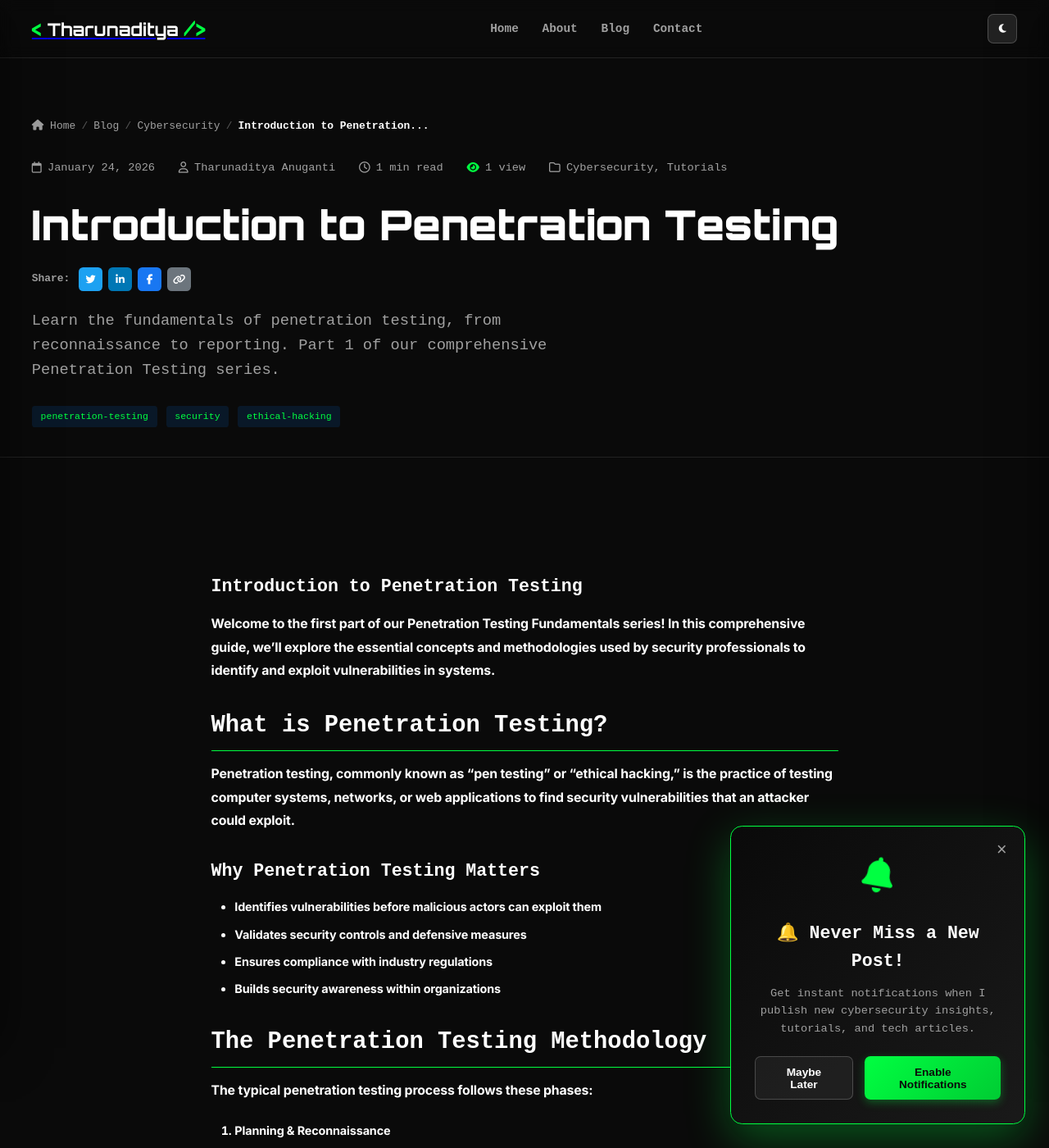
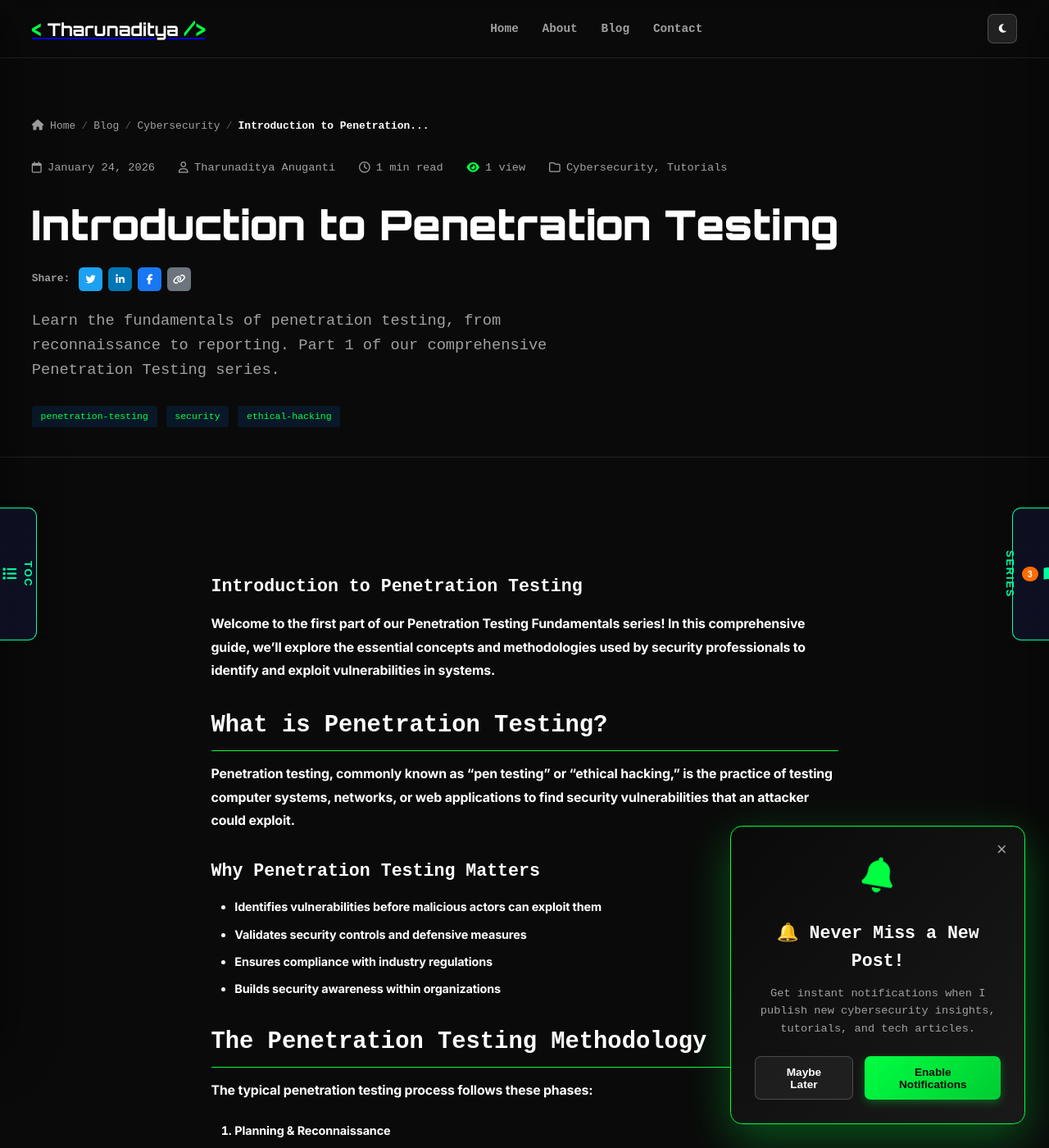
Before and after one commit to Tharunaditya/tharunaditya.github.io, a Jekyll site: the page built from _posts/2026-01-25-pentesting-fundamentals-part-1.md, in a window 1280 px wide and 1400 px high. Shown: the whole window at 82% size. Built offline with Jekyll 4.4.1, drawn with Linux system fonts in a browser that asks for light colours; nearby versions of some CDN libraries; comment, search, counter and statistics services are not loaded.

Commit message:
Fix bookmark tabs visibility by moving tabs outside sidebars

```diff
--- a/_layouts/post.html
+++ b/_layouts/post.html
@@ -133,11 +133,6 @@ layout: default
 
 <!-- Left Sidebar: Table of Contents (Collapsible) -->
 <aside class="toc-sidebar collapsed" id="tocSidebar" aria-hidden="true">
-    <!-- TOC Tab (Bookmark style) -->
-    <button class="sidebar-tab toc-tab" aria-label="Toggle Table of Contents" title="Table of Contents (T)">
-        <span class="tab-text">TOC</span>
-        <i class="fas fa-list tab-icon"></i>
-    </button>
             <div class="sidebar-header">
                 <h3><i class="fas fa-list"></i> Table of Contents</h3>
                 <button class="sidebar-close" aria-label="Close TOC">
@@ -148,19 +143,15 @@ layout: default
                 <div id="toc-container"></div>
             </div>
         </aside>
+        <!-- TOC Tab (Bookmark style) -->
+        <button class="sidebar-tab toc-tab" aria-label="Toggle Table of Contents" title="Table of Contents (T)">
+            <span class="tab-text">TOC</span>
+            <i class="fas fa-list tab-icon"></i>
+        </button>
 
         <!-- Right Sidebar: Series Navigation (Collapsible) -->
         {% if page.series %}
         <aside class="series-sidebar collapsed" id="seriesSidebar" aria-hidden="true">
-            <!-- Series Tab (Bookmark style) -->
-            <button class="sidebar-tab series-tab" aria-label="Toggle Series Navigation" title="Series Navigation (S)">
-                <span class="tab-text">SERIES</span>
-                {% assign total_series = site.posts | where: "series", page.series | size %}
-                {% if total_series > 0 %}
-                <span class="tab-badge">{{ total_series }}</span>
-                {% endif %}
-                <i class="fas fa-book-open tab-icon"></i>
-            </button>
             <div class="sidebar-header">
                 <h3><i class="fas fa-book-open"></i> {{ page.series }}</h3>
                 <button class="sidebar-close" aria-label="Close Series">
@@ -239,6 +230,15 @@ layout: default
                 </div>
             </div>
         </aside>
+        <!-- Series Tab (Bookmark style) -->
+        <button class="sidebar-tab series-tab" aria-label="Toggle Series Navigation" title="Series Navigation (S)">
+            <span class="tab-text">SERIES</span>
+            {% assign total_series = site.posts | where: "series", page.series | size %}
+            {% if total_series > 0 %}
+            <span class="tab-badge">{{ total_series }}</span>
+            {% endif %}
+            <i class="fas fa-book-open tab-icon"></i>
+        </button>
         {% endif %}
 
     <!-- Sidebar Backdrop (Outside container) -->
--- a/assets/css/blog.css
+++ b/assets/css/blog.css
@@ -829,7 +829,7 @@
    SIDEBAR BOOKMARK TABS
 ============================================ */
 .sidebar-tab {
-    position: absolute;
+    position: fixed;
     top: 50%;
     transform: translateY(-50%);
     width: 50px;
@@ -855,33 +855,25 @@
 
 /* TOC Tab - sticks out from left sidebar */
 .toc-tab {
-    right: -50px;
+    left: 0;
     border-left: none;
     border-radius: 0 12px 12px 0;
 }
 
 /* Series Tab - sticks out from right sidebar */
 .series-tab {
-    left: -50px;
+    right: 0;
     border-right: none;
     border-radius: 12px 0 0 12px;
     writing-mode: vertical-lr;
 }
 
 .sidebar-tab:hover {
+    transform: translateY(-50%) scale(1.05);
     box-shadow: 6px 0 20px rgba(0, 255, 159, 0.4);
     background: var(--sidebar-accent);
     color: #0a0a0a;
     filter: brightness(1.1);
-}
-
-/* Hover states that maintain positioning */
-.toc-sidebar:not(.expanded) .toc-tab:hover {
-    transform: translateX(calc(var(--sidebar-width) + 50px)) translateY(-50%) scale(1.05);
-}
-
-.series-sidebar:not(.expanded) .series-tab:hover {
-    transform: translateX(calc(-1 * (var(--sidebar-width) + 50px))) translateY(-50%) scale(1.05);
 }
 
 .sidebar-tab .tab-text {
@@ -908,8 +900,8 @@
 }
 
 /* Hide tabs when sidebar is expanded */
-.toc-sidebar.expanded .toc-tab,
-.series-sidebar.expanded .series-tab {
+.toc-sidebar.expanded + .toc-tab,
+.series-sidebar.expanded + .series-tab {
     opacity: 0;
     pointer-events: none;
 }
@@ -1029,7 +1021,7 @@
     box-shadow: var(--shadow-xl);
     z-index: 1040; /* Above navbar (1000), below toggle buttons (1050) */
     overflow-y: auto;
-    overflow-x: hidden;
+    overflow-x: visible;
     padding: 0;
     transition: transform var(--transition-normal);
 
@@ -1083,19 +1075,9 @@
     transform: translateX(100%);
 }
 
-/* Tabs positioning - keep visible when sidebar is collapsed */
-.toc-sidebar:not(.expanded) .toc-tab {
-    transform: translateX(calc(var(--sidebar-width) + 50px)) translateY(-50%);
-}
-
-.series-sidebar:not(.expanded) .series-tab {
-    transform: translateX(calc(-1 * (var(--sidebar-width) + 50px))) translateY(-50%);
-}
-
 /* Hide tabs when sidebar is expanded */
-.toc-sidebar.expanded .toc-tab,
-.series-sidebar.expanded .series-tab {
-    transform: translateX(0) translateY(-50%);
+.toc-sidebar.expanded + .toc-tab,
+.series-sidebar.expanded + .series-tab {
     opacity: 0;
     pointer-events: none;
 }
@@ -1109,15 +1091,10 @@
     transform: translateX(0);
 }
 
-/* Collapsed state - allow tab interactions */
-.toc-sidebar.collapsed,
-.series-sidebar.collapsed {
+/* Collapsed state - disable inner content only (tabs remain clickable) */
+.toc-sidebar.collapsed .toc-inner,
+.series-sidebar.collapsed .series-box {
     pointer-events: none;
-}
-
-.toc-sidebar.collapsed .toc-tab,
-.series-sidebar.collapsed .series-tab {
-    pointer-events: all;
 }
 
 .toc-sidebar.expanded,
```
